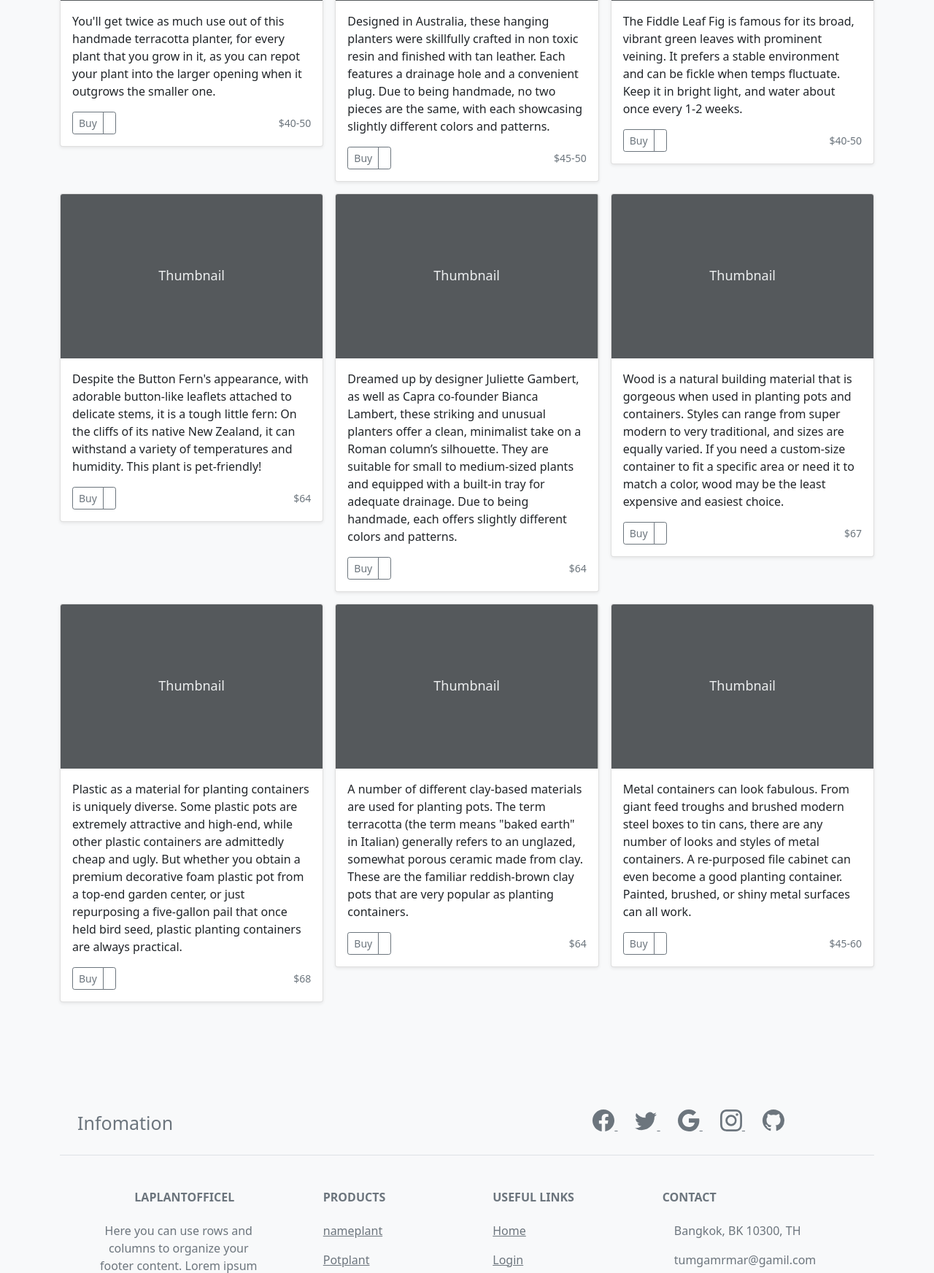
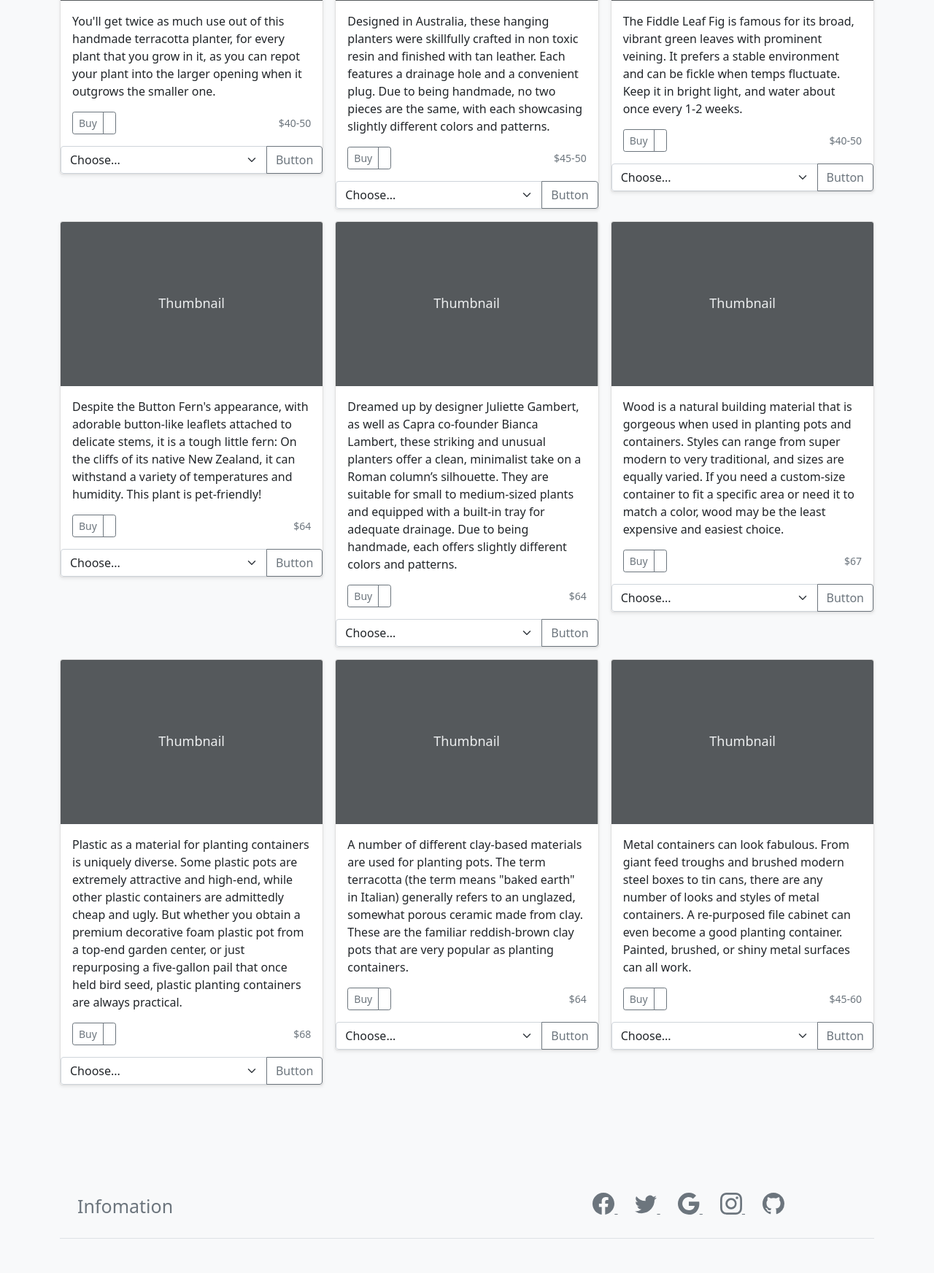
Before and after one commit to kittikhun1910/Webapp, a Flask app: page /pot in a window 1280 px wide. Shown: the part 1350-3094 px from the top of the page at 73% size. Run offline with Flask 2, Linux system fonts and the light colour scheme; the visitor is signed in with stand-in values (Sample User, id 1); some libraries are stand-ins or nearby versions.

Commit message:
edit custom select

```diff
--- a/myapp/templates/pot.html
+++ b/myapp/templates/pot.html
@@ -56,6 +56,18 @@
                     <small class="text-muted">$40-50</small>
                   </div>
                 </div>
+
+
+                <div class="input-group">
+                  <select class="form-select" id="inputGroupSelect04" aria-label="Example select with button addon">
+                    <option selected>Choose...</option>
+                    <option value="1">One</option>
+                    <option value="2">Two</option>
+                    <option value="3">Three</option>
+                  </select>
+                  <button class="btn btn-outline-secondary" type="button">Button</button>
+                </div>
+
               </div>
             </div>
             <div class="col">
@@ -72,6 +84,15 @@
                     <small class="text-muted">$45-50</small>
                   </div>
                 </div>
+                <div class="input-group">
+                  <select class="form-select" id="inputGroupSelect04" aria-label="Example select with button addon">
+                    <option selected>Choose...</option>
+                    <option value="1">One</option>
+                    <option value="2">Two</option>
+                    <option value="3">Three</option>
+                  </select>
+                  <button class="btn btn-outline-secondary" type="button">Button</button>
+                </div>
               </div>
             </div>
             <div class="col">
@@ -87,6 +108,15 @@
                     </div>
                     <small class="text-muted">$40-50</small>
                   </div>
+                </div>
+                <div class="input-group">
+                  <select class="form-select" id="inputGroupSelect04" aria-label="Example select with button addon">
+                    <option selected>Choose...</option>
+                    <option value="1">One</option>
+                    <option value="2">Two</option>
+                    <option value="3">Three</option>
+                  </select>
+                  <button class="btn btn-outline-secondary" type="button">Button</button>
                 </div>
               </div>
             </div>
@@ -105,6 +135,15 @@
                     <small class="text-muted">$64</small>
                   </div>
                 </div>
+                <div class="input-group">
+                  <select class="form-select" id="inputGroupSelect04" aria-label="Example select with button addon">
+                    <option selected>Choose...</option>
+                    <option value="1">One</option>
+                    <option value="2">Two</option>
+                    <option value="3">Three</option>
+                  </select>
+                  <button class="btn btn-outline-secondary" type="button">Button</button>
+                </div>
               </div>
             </div>
             <div class="col">
@@ -121,6 +160,15 @@
                     <small class="text-muted">$64</small>
                   </div>
                 </div>
+                <div class="input-group">
+                  <select class="form-select" id="inputGroupSelect04" aria-label="Example select with button addon">
+                    <option selected>Choose...</option>
+                    <option value="1">One</option>
+                    <option value="2">Two</option>
+                    <option value="3">Three</option>
+                  </select>
+                  <button class="btn btn-outline-secondary" type="button">Button</button>
+                </div>
               </div>
             </div>
             <div class="col">
@@ -136,6 +184,15 @@
                     </div>
                     <small class="text-muted">$67</small>
                   </div>
+                </div>
+                <div class="input-group">
+                  <select class="form-select" id="inputGroupSelect04" aria-label="Example select with button addon">
+                    <option selected>Choose...</option>
+                    <option value="1">One</option>
+                    <option value="2">Two</option>
+                    <option value="3">Three</option>
+                  </select>
+                  <button class="btn btn-outline-secondary" type="button">Button</button>
                 </div>
               </div>
             </div>
@@ -154,6 +211,15 @@
                     <small class="text-muted">$68</small>
                   </div>
                 </div>
+                <div class="input-group">
+                  <select class="form-select" id="inputGroupSelect04" aria-label="Example select with button addon">
+                    <option selected>Choose...</option>
+                    <option value="1">One</option>
+                    <option value="2">Two</option>
+                    <option value="3">Three</option>
+                  </select>
+                  <button class="btn btn-outline-secondary" type="button">Button</button>
+                </div>
               </div>
             </div>
             <div class="col">
@@ -169,6 +235,15 @@
                     </div>
                     <small class="text-muted">$64</small>
                   </div>
+                </div>
+                <div class="input-group">
+                  <select class="form-select" id="inputGroupSelect04" aria-label="Example select with button addon">
+                    <option selected>Choose...</option>
+                    <option value="1">One</option>
+                    <option value="2">Two</option>
+                    <option value="3">Three</option>
+                  </select>
+                  <button class="btn btn-outline-secondary" type="button">Button</button>
                 </div>
               </div>
             </div>
@@ -186,6 +261,15 @@
                     <small class="text-muted">$45-60</small>
                   </div>
                 </div>
+                <div class="input-group">
+                  <select class="form-select" id="inputGroupSelect04" aria-label="Example select with button addon">
+                    <option selected>Choose...</option>
+                    <option value="1">One</option>
+                    <option value="2">Two</option>
+                    <option value="3">Three</option>
+                  </select>
+                  <button class="btn btn-outline-secondary" type="button">Button</button>
+                </div>
               </div>
             </div>
           </div>
```
